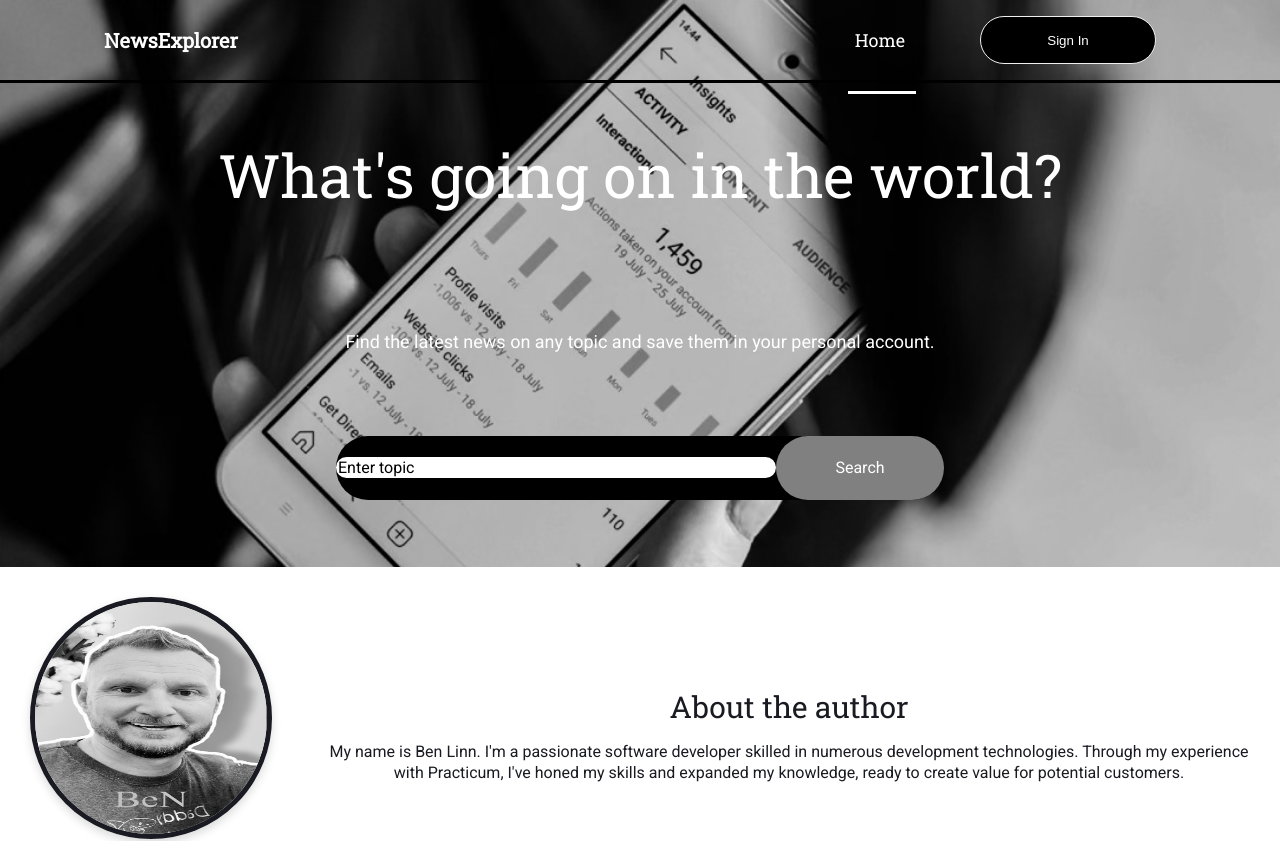
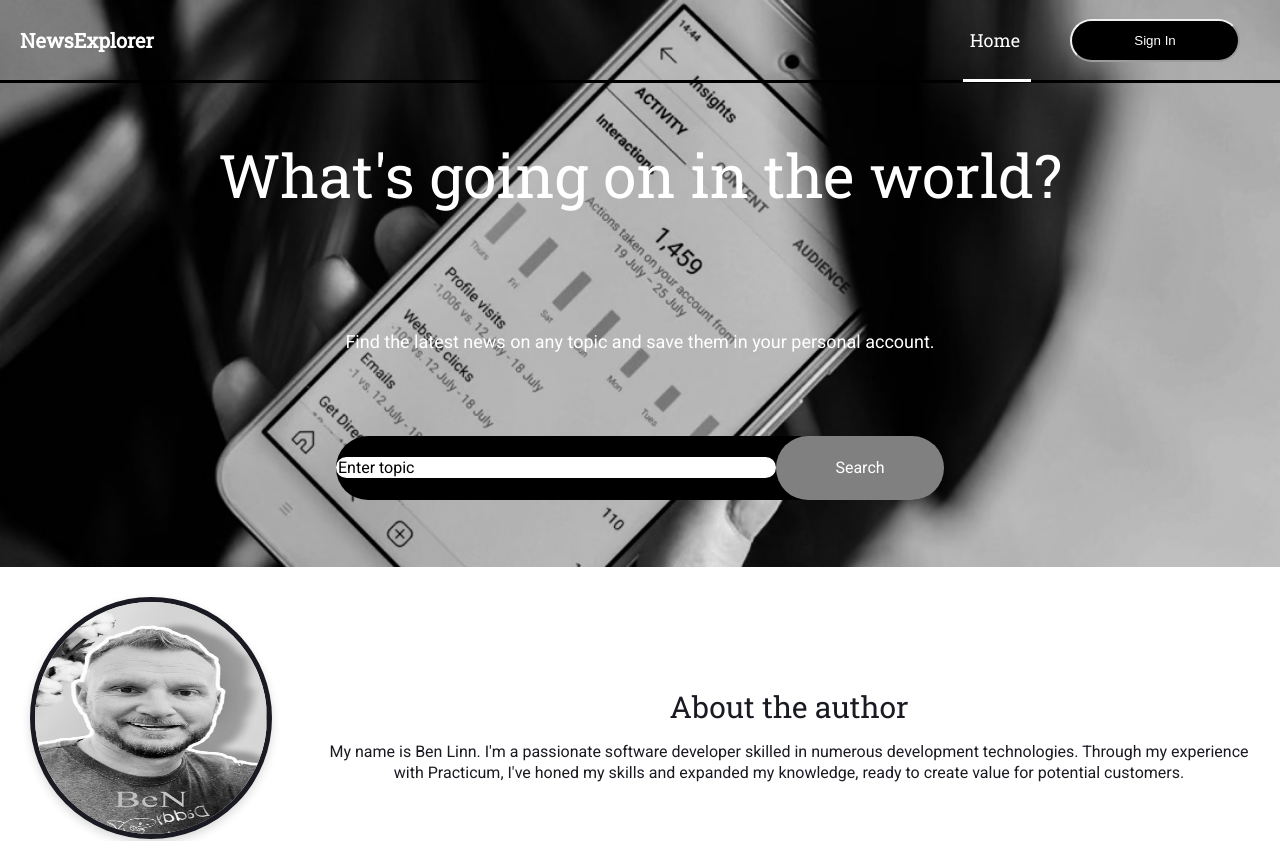
Before and after one commit to blinn26/project-name-frontend, a React (Create React App) app: page / in a window 1280 px wide. Shown: the top 841 px of the page. Built offline with nearby package versions, Linux system fonts and the light colour scheme; no server answers.

Commit message:
nav save

```diff
--- a/src/components/Navigation/Navigation.css
+++ b/src/components/Navigation/Navigation.css
@@ -79,8 +79,6 @@
   background-color: white;
 }
 
-
-
 .navigation[data-theme='light'] .navigation__saved-news-link {
   position: relative;
   text-align: center;
@@ -112,11 +110,9 @@
   transform: translateX(-50%);
 }
 
-
-
 .navigation[data-theme='dark'] .navigation__home-link-underline {
   width: 68px;
-  margin-bottom: -22px;
+  margin-bottom: -10px;
   background-color: white;
 }
 
@@ -129,24 +125,19 @@
   height: 3px;
   background-color: grey;
   position: absolute;
-  bottom: -40px;
+  bottom: -30px;
   left: 50%;
   transform: translateX(-50%);
 }
 
-.navigation__button.signIn {
-  width: 176px;
-  height: 48px;
+.navigation[data-theme='dark'] .navigation__button.signIn {
+  border-color: #f0f0f0;
+  width: 170px;
   padding: 12px;
   border-radius: 100px;
+  margin-right: 20px;
   background-color: var(--btn-bg-color);
-  border: 1px solid var(--btn-border-color);
   color: var(--btn-text-color);
-  margin-right: 20px;
-}
-
-.navigation[data-theme='dark'] .navigation__button.signIn {
-  border-color: #f0f0f0;
 }
 
 
@@ -167,6 +158,17 @@
 
 .navigation__hamburger-menu {
   display: none;
+}
+
+@media only screen and (min-width: 768px) and (max-width: 1439px) {
+  .navigation {
+    padding: 0 20px;
+  }
+
+  .navigation__wrapper {
+    gap: 50px;
+  }
+
 }
 
 
```
